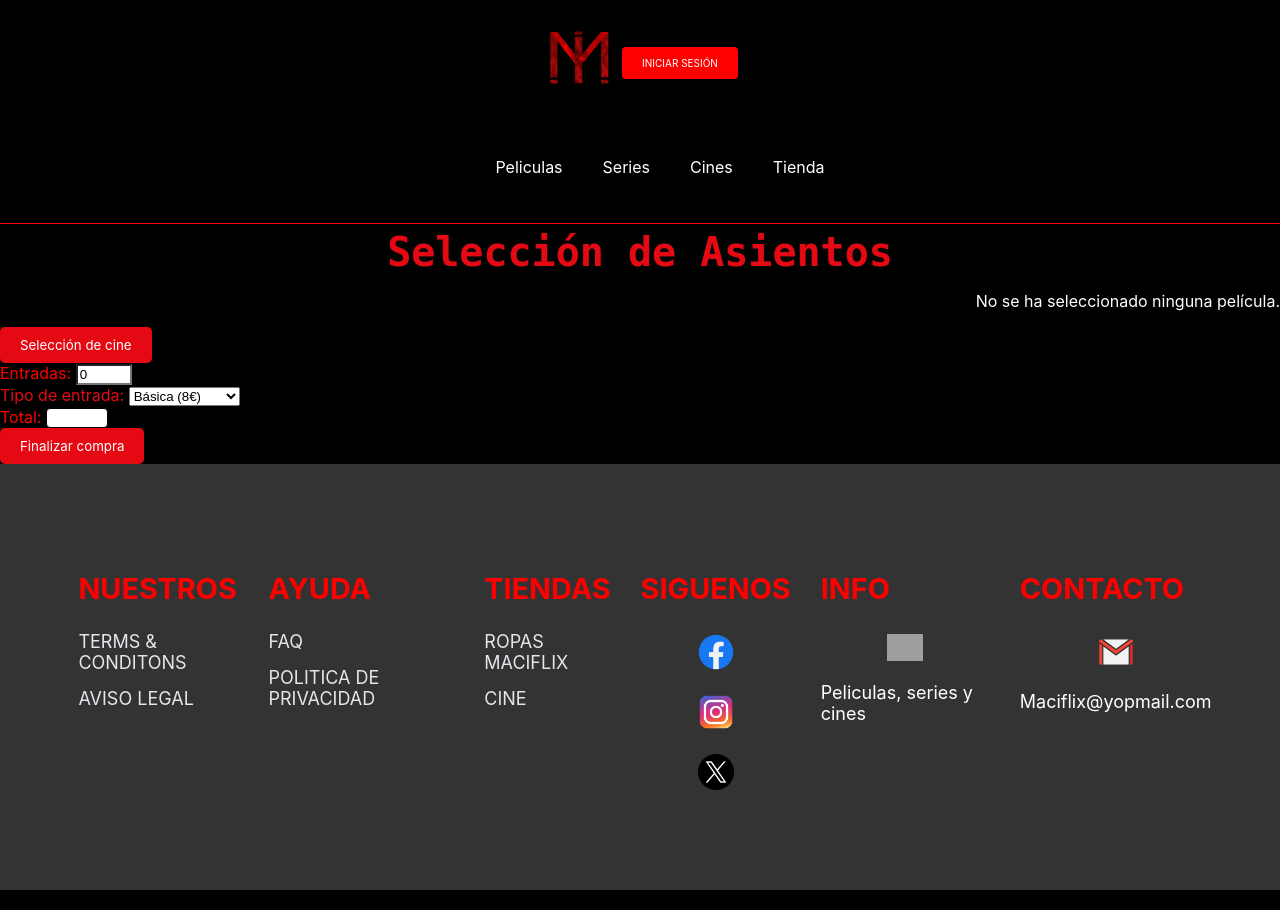
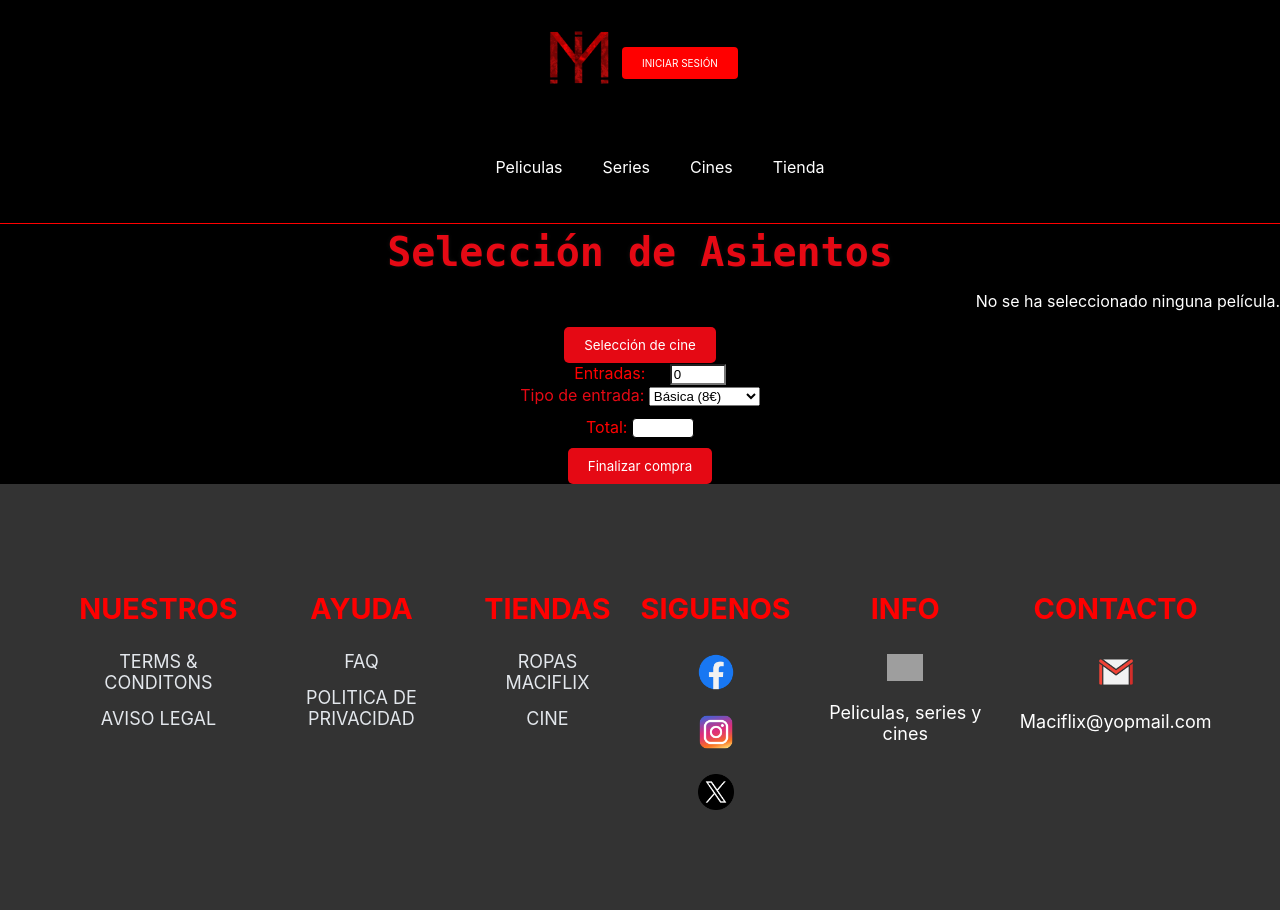
Before and after one commit to aplicacionswebiessarenal/maciflix, a PHP site: page /seleccion_asientos.html in a window 1280 px wide. Run offline with PHP 8.4, Linux system fonts and the light colour scheme; grey boxes are pictures that could not be loaded.

Commit message:
modificaciones en botones

```diff
--- a/css/compratusentradas.css
+++ b/css/compratusentradas.css
@@ -67,6 +67,7 @@ a{
 
 /* Fondo específico para la página de selección de asientos */
 body.seleccion-asientos {
+    text-align: center;
     background-color: #000000; /* Fondo negro mate */
     background-image: none; /* Elimina cualquier imagen de fondo */
 }
@@ -85,7 +86,6 @@ body.seleccion-asientos {
     justify-content: flex-end;
 }
 
-
 .seleccion-asientos .imagen-pelicula {
     width: 250px; /* Ajusta el ancho de la imagen */
     height:350px; /* Ajusta el alto de la imagen */
@@ -98,7 +98,6 @@ body.seleccion-asientos {
 }
 /* Estilos para el título de la película */
 .seleccion-asientos .titulo-pelicula {
-    text-align: center;
     margin-left: -6em;
     font-size: 40px;
     margin-bottom: 0px;
@@ -132,6 +131,8 @@ margin-left: -16em;
 
 
 .boton-seleccion-cine {
+    padding: 50px 50px;
+    justify-content: center;
     background-color: #E50914;
     color: #fff;
     padding: 10px 20px;
@@ -163,11 +164,13 @@ margin-left: -16em;
     justify-content: space-between;
 }
 .entradas-selector label {
+    padding: 10px 20px;
     color: #ff0000; /* Agrega esto para cambiar el texto "Entradas" a blanco */
     text-shadow: none !important;
 }
 
 .entradas-selector input {
+
     background-color: #FFFFFF; /* Agrega esto para cambiar el fondo del campo de entradas a blanco */
     color: #000000; /* Agrega esto para cambiar el texto de los números de entradas a negro */
     text-shadow: none !important;
@@ -177,6 +180,7 @@ margin-left: -16em;
 }
 
 .total-selector {
+    padding: 10px 20px;
     bottom: 340px;
     left: 40px;
     margin-top: 1px;
--- a/seleccion_asientos.html
+++ b/seleccion_asientos.html
@@ -30,6 +30,8 @@
                 </div>
             </div>
         </div>
+    </body>
+     <body class="botones" >
         <button class="boton-seleccion-cine">Selección de cine</button>
         <div class="opciones-cine">
             <button class="opcion-cine">Cine 1</button>
@@ -59,6 +61,7 @@
             <button class="confirmar-asiento" id="confirmar-asiento"
                 disabled>Confirmar Asientos</button>
         </div>
+
         <div>
             <button id="boton-finalizar-compra"
                 onclick="location.href='metododepago.html'">Finalizar
```
